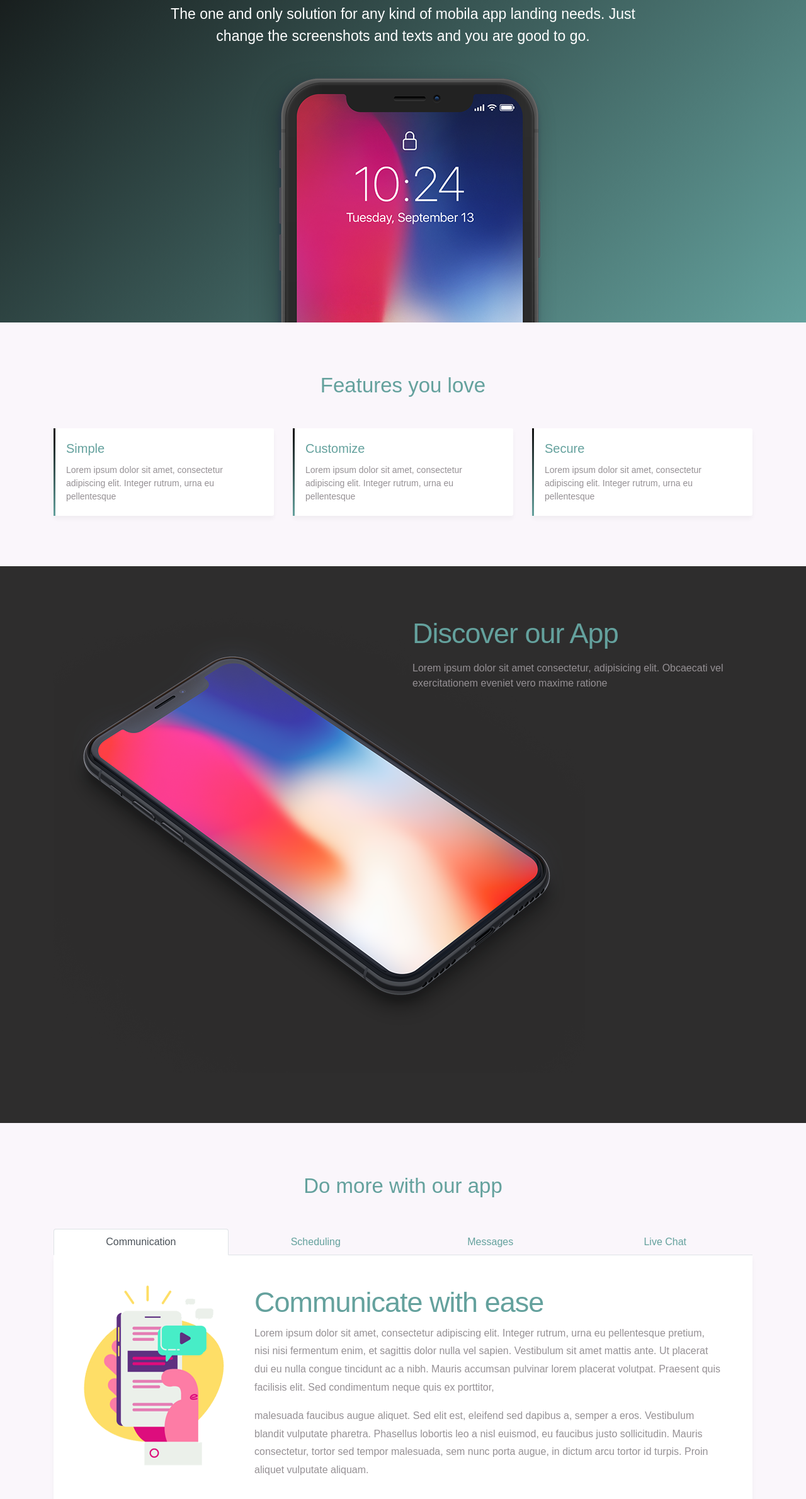
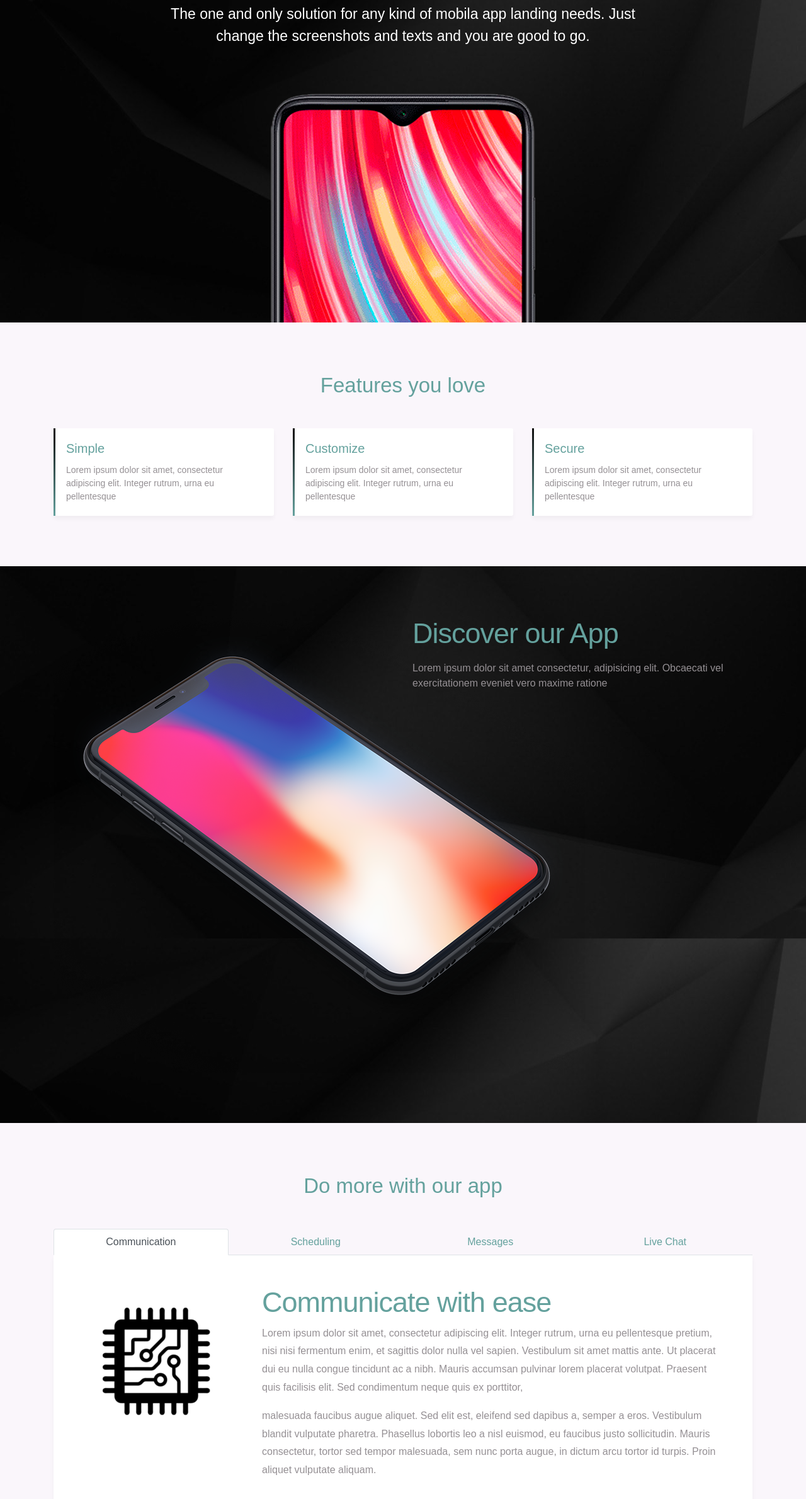
Before and after one commit to JuanCarlosRG17/ProyectoRedmi, a plain HTML site: page pages/Características.html in a window 1280 px wide. Shown: the part 310-2690 px from the top of the page at 63% size. Drawn offline with Linux system fonts and the light colour scheme.

Commit message:
Actualizacion

```diff
--- a/css/styleK.css
+++ b/css/styleK.css
@@ -2,7 +2,7 @@
 body {
     font-family: 'Rubik', sans-serif;
     position: relative;
-    background-color: rgba(31, 30, 30, 0.931);
+    background-image: url(../img/fondoC.jpg);
 }
 
 a {
@@ -148,10 +148,7 @@ header {
 }
 
 .bg-gradient {
-    background-image: -moz-linear-gradient( 135deg, #0e0d0d 0%, #64a19d 100%);
-    background-image: -webkit-linear-gradient( 135deg, #0e0d0d 0%, #64a19d 100%);
-    background-image: -ms-linear-gradient( 135deg, #0e0d0d 0%, #64a19d 100%);
-    background-image: linear-gradient( 135deg, #0e0d0d 0%, #64a19d 100%);
+    background-image: url(../img/fondoC.jpg);
 }
 
 .tagline {
--- a/pages/Características.html
+++ b/pages/Características.html
@@ -3,7 +3,7 @@
 <head>
     <meta charset="UTF-8">
     <meta name="viewport" content="width=device-width, initial-scale=1.0">
-    <title>Versiones</title>
+    <title>Características</title>
     <link href="../css/bootstrap.min.css" rel="stylesheet">
     <link rel="stylesheet" href="../css/style4.css">
 
@@ -45,7 +45,7 @@
                 <h1>Mobile App Landing Page Template</h1>
                 <p class="tagline">The one and only solution for any kind of mobila app landing needs. Just change the screenshots and texts and you are good to go. </p>
             </div>
-            <div class="img-holder mt-3"><img src="../img/iphonex.png" alt="phone" class="img-fluid"></div>
+            <div class="img-holder mt-3"><img src="../img/redmiC2.png" alt="phone" class="img-fluid"></div>
         </header>
 
 
@@ -146,7 +146,7 @@
                 <div class="tab-content">
                     <div class="tab-pane fade show active" id="communication">
                         <div class="d-flex flex-column flex-lg-row">
-                            <img src="../img/graphic.png" alt="graphic" class="img-fluid rounded align-self-start mr-lg-5 mb-5 mb-lg-0">
+                            <img src="../img/chip.png" alt="graphic" class="img-fluid rounded align-self-start mr-lg-5 mb-5 mb-lg-0">
                             <div>
 
                                 <h2>Communicate with ease</h2>
@@ -170,12 +170,12 @@
                                     sed tempor malesuada, sem nunc porta augue, in dictum arcu tortor id turpis. Proin aliquet vulputate aliquam.
                                 </p>
                             </div>
-                            <img src="../img/graphic.png" alt="graphic" class="img-fluid rounded align-self-start mr-lg-5 mb-5 mb-lg-0">
+                            <img src="../img/bateria.png" alt="graphic" class="img-fluid rounded align-self-start mr-lg-5 mb-5 mb-lg-0">
                         </div>
                     </div>
                     <div class="tab-pane fade" id="messages">
                         <div class="d-flex flex-column flex-lg-row">
-                            <img src="../img/graphic.png" alt="graphic" class="img-fluid rounded align-self-start mr-lg-5 mb-5 mb-lg-0">
+                            <img src="../img/pantalla.png" alt="graphic" class="img-fluid rounded align-self-start mr-lg-5 mb-5 mb-lg-0">
                             <div>
                                 <h2>Realtime Messaging service</h2>
                                 <p>Lorem ipsum dolor sit amet, consectetur adipiscing elit. Integer rutrum, urna eu pellentesque pretium, nisi nisi fermentum enim, et sagittis dolor nulla vel sapien. Vestibulum sit amet mattis ante. Ut placerat dui eu nulla
@@ -198,7 +198,7 @@
                                     sed tempor malesuada, sem nunc porta augue, in dictum arcu tortor id turpis. Proin aliquet vulputate aliquam.
                                 </p>
                             </div>
-                            <img src="../img/graphic.png" alt="graphic" class="img-fluid rounded align-self-start mr-lg-5 mb-5 mb-lg-0">
+                            <img src="../img/Conexion.png" alt="graphic" class="img-fluid rounded align-self-start mr-lg-5 mb-5 mb-lg-0">
                         </div>
                     </div>
                 </div>
@@ -213,7 +213,7 @@
             <div class="container">
                 <div class="row">
                     <div class="col-md-6">
-                        <img src="../img/dualphone.png" alt="dual phone" class="img-fluid">
+                        <img src="../img/redmiC1.png" alt="dual phone" class="img-fluid">
                     </div>
                     <div class="col-md-6 d-flex align-items-center">
                         <div>
@@ -259,7 +259,7 @@
                         </ul>
                     </div>
                     <div class="col-md-4">
-                        <img src="../img/iphonex.png" alt="iphone" class="img-fluid">
+                        <img src="../img/redmiC2.png" alt="iphone" class="img-fluid">
                     </div>
 
                 </div>
```
Also changed, not shown: img/Conexion.png (added), img/bateria.png (added), img/chip.png (added), img/fondoC.jpg (added), img/graphic.png (deleted), img/imagen4.jpg (deleted), img/logo.png (deleted), img/pantalla.png (added), img/redmiC1.png (added), img/redmiC2.png (added), img/screen1.jpg (deleted), img/screen2.jpg (deleted), img/screen3.jpg (deleted).
